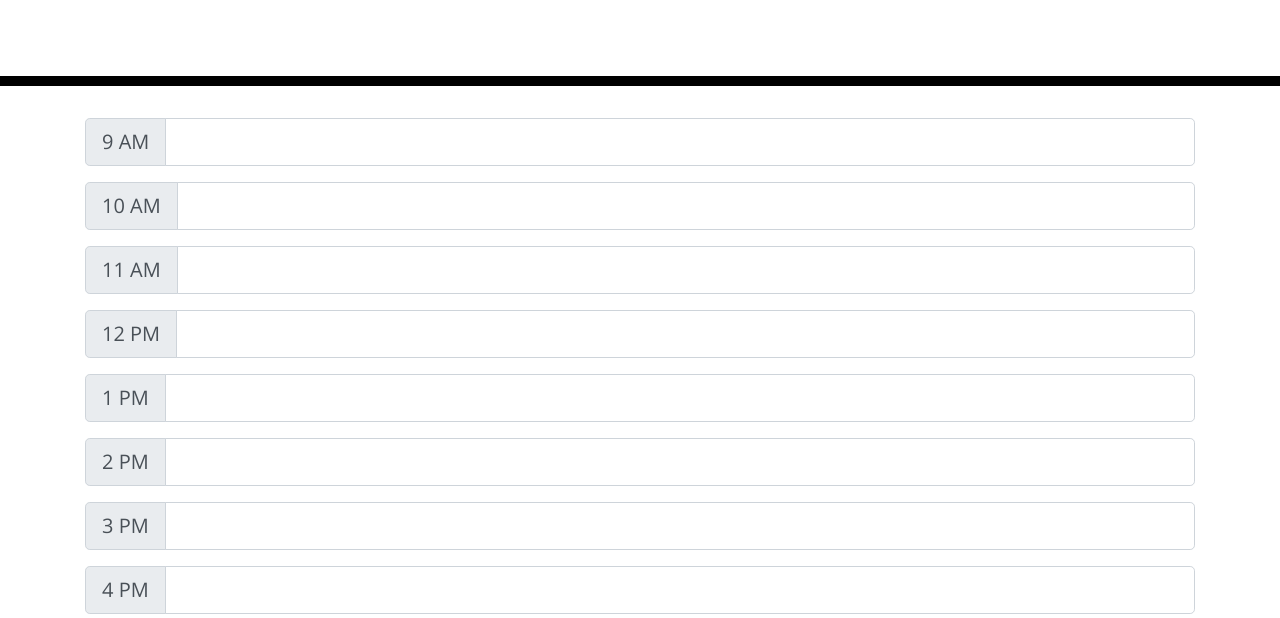
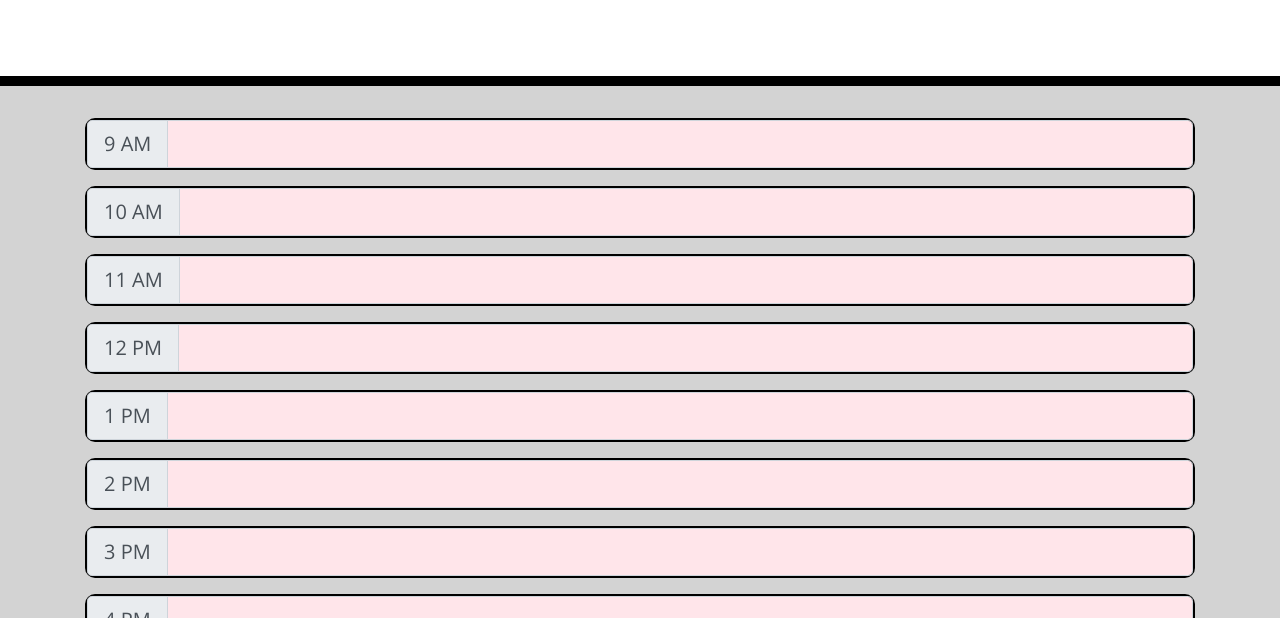
Before and after one commit to Saritapeter123/SchedulerApp, a plain HTML site: page index.html in a window 1280 px wide. Shown: the part 182-800 px from the top of the page. Drawn offline with nearby package versions, Linux system fonts and the light colour scheme.

Commit message:
Add files via upload

```diff
--- a/style.css
+++ b/style.css
@@ -2,6 +2,7 @@ body {
   font-family: 'Open Sans', sans-serif;
   font-size: 16px;
   line-height: 1;
+  background-color: lightgray;
 }
 
 textarea{
@@ -19,6 +20,7 @@ textarea{
   color: black;
   border-radius: 0;
   border-bottom: 10px solid black;
+  background-color: white;
 }
 
 .description{
@@ -28,6 +30,15 @@ textarea{
 .time-block{
   text-align: center;
   border-radius: 15px;
+}
+
+.input-group{
+  border: 2px solid black;
+  border-radius: 10px;
+}
+
+.form-control{
+  background-color: #ffe5ea;
 }
 
 .row {
```
